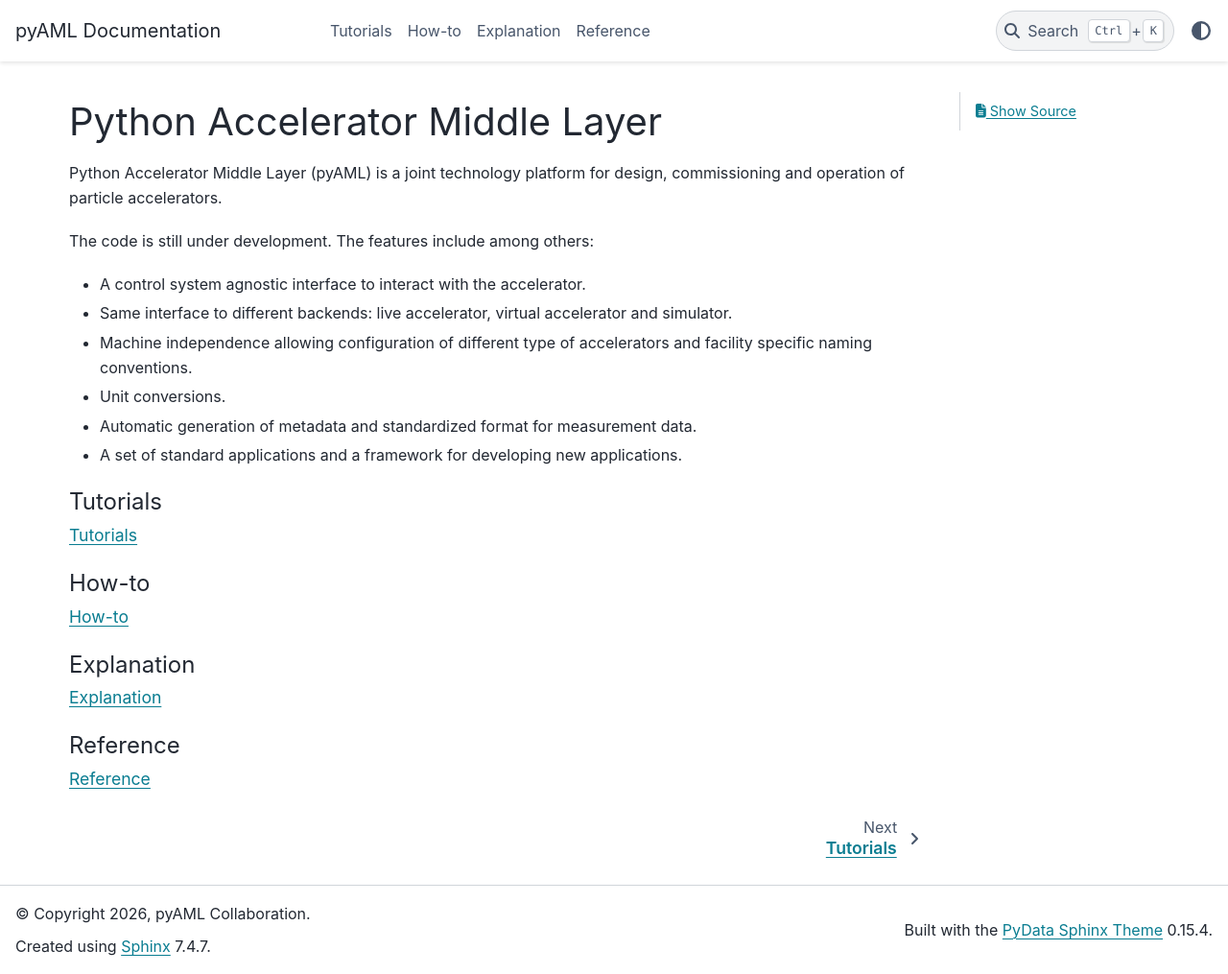
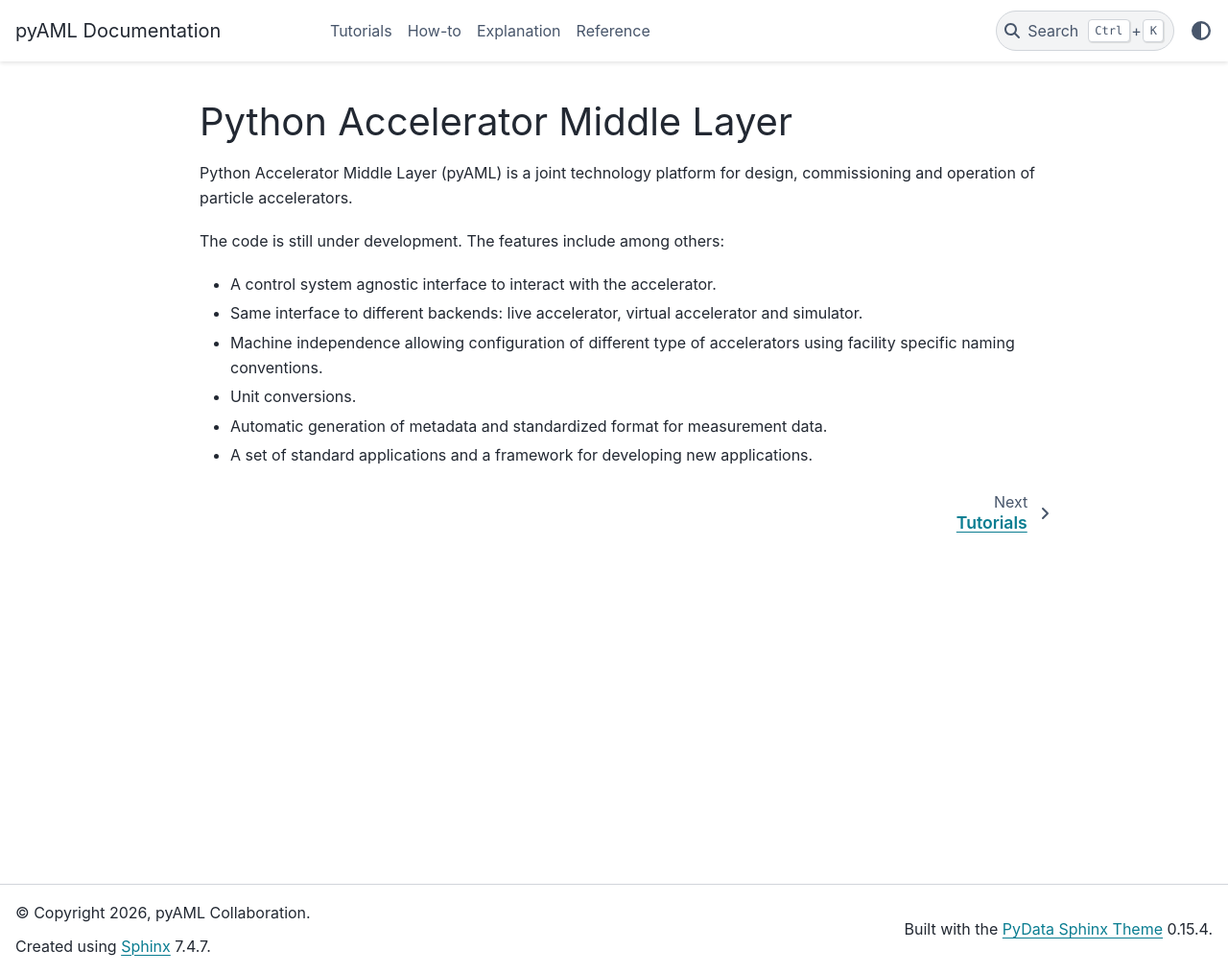
Before and after one commit to python-accelerator-middle-layer/documentation, a Sphinx documentation site: the page built from docs/source/index.rst, in a window 1280 px wide and 1015 px high. Shown: the whole window at 96% size. Built offline with Sphinx 7.4.7 and the PyData theme 0.15.4, drawn with Linux system fonts in a browser that asks for light colours.

Commit message:
Cleanup start page.

```diff
--- a/docs/source/conf.py
+++ b/docs/source/conf.py
@@ -27,3 +27,4 @@ exclude_patterns = []
 html_theme = 'pydata_sphinx_theme'
 html_static_path = ['_static']
 html_title = "pyAML Documentation"
+html_show_sourcelink = False
--- a/docs/source/index.rst
+++ b/docs/source/index.rst
@@ -7,31 +7,16 @@ The code is still under development. The features include among others:
 
 - A control system agnostic interface to interact with the accelerator.
 - Same interface to different backends: live accelerator, virtual accelerator and simulator.
-- Machine independence allowing configuration of different type of accelerators and facility specific naming conventions.
+- Machine independence allowing configuration of different type of accelerators using facility specific naming conventions.
 - Unit conversions.
 - Automatic generation of metadata and standardized format for measurement data.
 - A set of standard applications and a framework for developing new applications.
 
 .. toctree::
+   :hidden:
    :maxdepth: 1
-   :caption: Tutorials
 
    tutorials/index
-
-.. toctree::
-   :maxdepth: 1
-   :caption: How-to
-
    how-to/index
-
-.. toctree::
-   :maxdepth: 1
-   :caption: Explanation
-
    explanation/index
-
-.. toctree::
-   :maxdepth: 1
-   :caption: Reference
-
    reference/index
```
